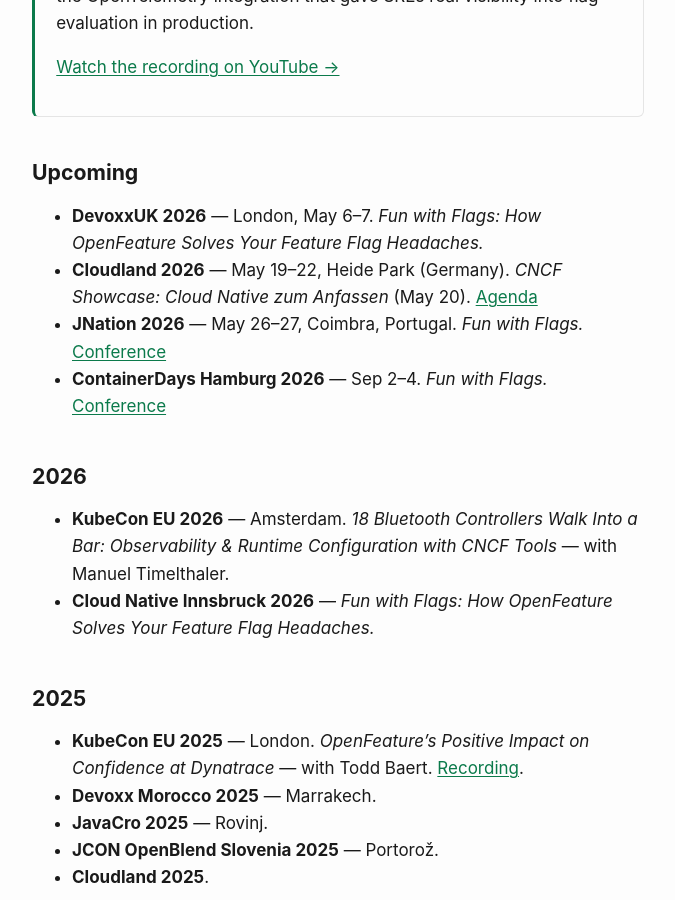
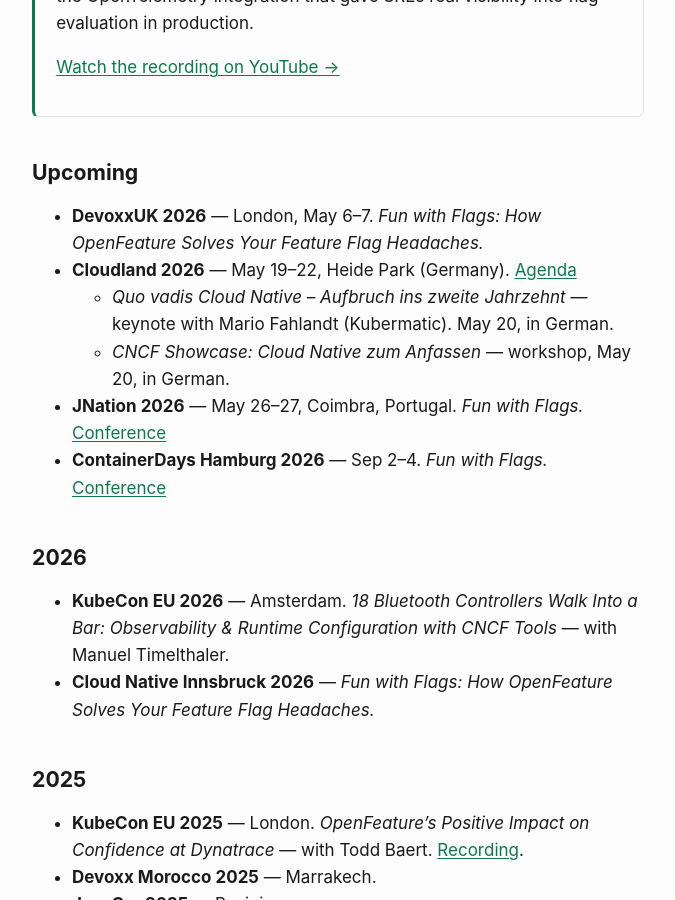
Before and after one commit to aepfli/aepfli.github.io, a Jekyll site: the page built from talks.md, in a window 1280 px wide and 900 px high, scrolled down 403 px. Shown: the whole window, without its empty margins (302-977 px from the left). Built offline with Jekyll 4.4.1, drawn with Linux system fonts in a browser that asks for light colours.

Commit message:
Add Cloudland 2026 keynote with Mario Fahlandt
Group the two Cloudland sessions under one entry: keynote
(Quo vadis Cloud Native, with Mario Fahlandt of Kubermatic) and
the CNCF Showcase workshop. Mark both as German-language.

Co-Authored-By: Claude Opus 4.7 (1M context) <noreply@anthropic.com>

```diff
--- a/talks.md
+++ b/talks.md
@@ -20,7 +20,9 @@ I speak regularly on feature flagging, observability, developer experience, and
 ## Upcoming
 
 - **DevoxxUK 2026** — London, May 6–7. *Fun with Flags: How OpenFeature Solves Your Feature Flag Headaches.*
-- **Cloudland 2026** — May 19–22, Heide Park (Germany). *CNCF Showcase: Cloud Native zum Anfassen* (May 20). [Agenda](https://meine.doag.org/events/cloudland/2026/agenda/)
+- **Cloudland 2026** — May 19–22, Heide Park (Germany). [Agenda](https://meine.doag.org/events/cloudland/2026/agenda/)
+  - *Quo vadis Cloud Native – Aufbruch ins zweite Jahrzehnt* — keynote with Mario Fahlandt (Kubermatic). May 20, in German.
+  - *CNCF Showcase: Cloud Native zum Anfassen* — workshop, May 20, in German.
 - **JNation 2026** — May 26–27, Coimbra, Portugal. *Fun with Flags.* [Conference](https://jnation.pt/)
 - **ContainerDays Hamburg 2026** — Sep 2–4. *Fun with Flags.* [Conference](https://www.containerdays.io/containerdays-hamburg-2026/speakers/)
 
```
Also changed, not shown: 1 other file.
